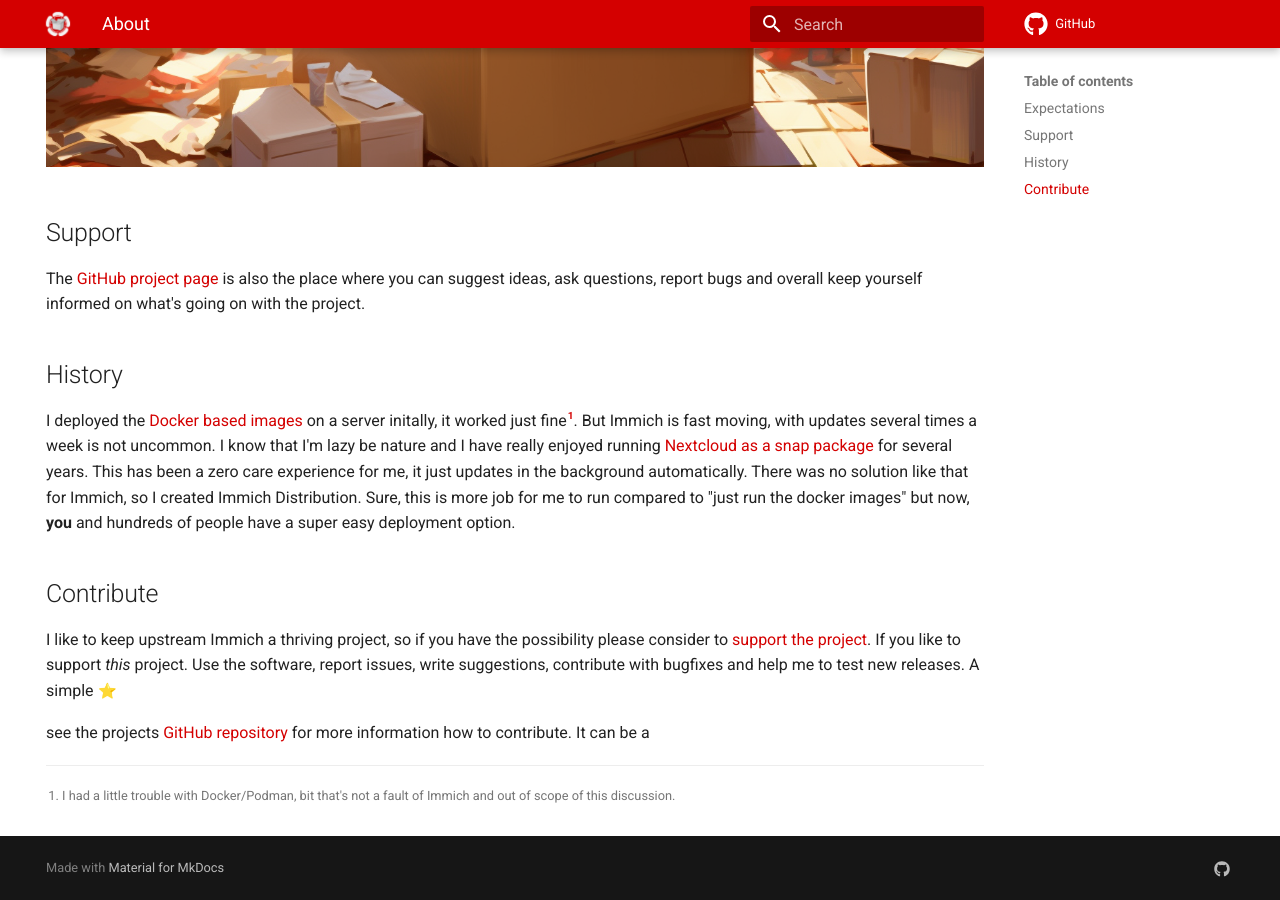
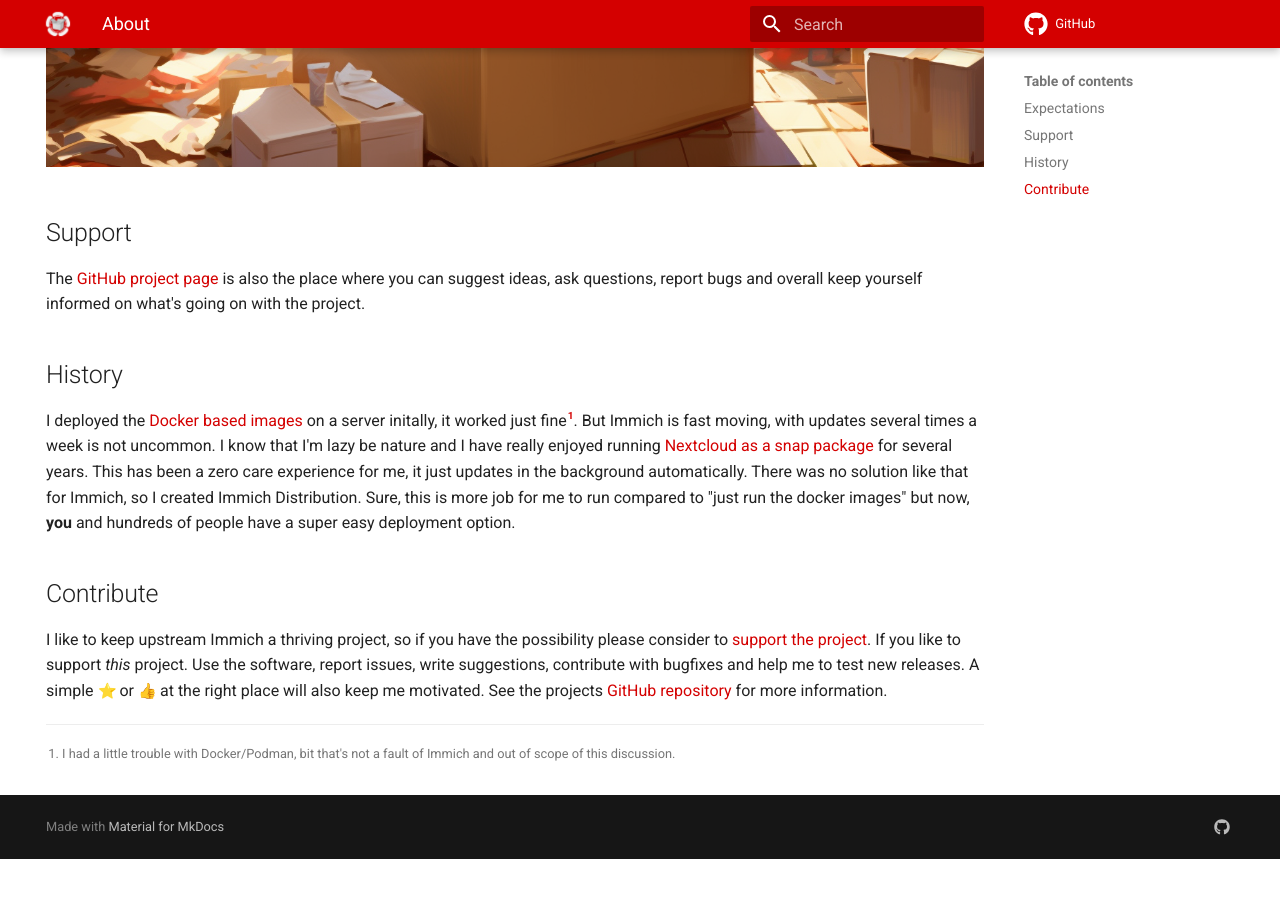
Before and after one commit to nsg/immich-distribution, an MkDocs documentation site: the page built from docs/docs/index.md, in a window 1280 px wide and 900 px high, scrolled down 898 px. Built offline with MkDocs 1.6.1 and Material for MkDocs 9.7.7, drawn with Linux system fonts in a browser that asks for light colours; emoji names are drawn with the system emoji font; comment, search, counter and statistics services are not loaded; after the commit the page ends 1757 px from its top, so only the background shows below that.

Commit message:
Fix contribute section
Looks like I had bit of unfinished text here

```diff
--- a/docs/docs/index.md
+++ b/docs/docs/index.md
@@ -28,6 +28,4 @@ I deployed the [Docker based images](https://immich.app/docs/install/docker-comp
 
 ## Contribute
 
-I like to keep upstream Immich a thriving project, so if you have the possibility please consider to [support the project](https://immich.app/docs/overview/support-the-project). If you like to support *this* project. Use the software, report issues, write suggestions, contribute with bugfixes and help me to test new releases. A simple :star:
-
-see the projects [GitHub repository](https://github.com/nsg/immich-distribution) for more information how to contribute. It can be a
+I like to keep upstream Immich a thriving project, so if you have the possibility please consider to [support the project](https://immich.app/docs/overview/support-the-project). If you like to support *this* project. Use the software, report issues, write suggestions, contribute with bugfixes and help me to test new releases. A simple :star: or :thumbsup: at the right place will also keep me motivated. See the projects [GitHub repository](https://github.com/nsg/immich-distribution) for more information.
```
